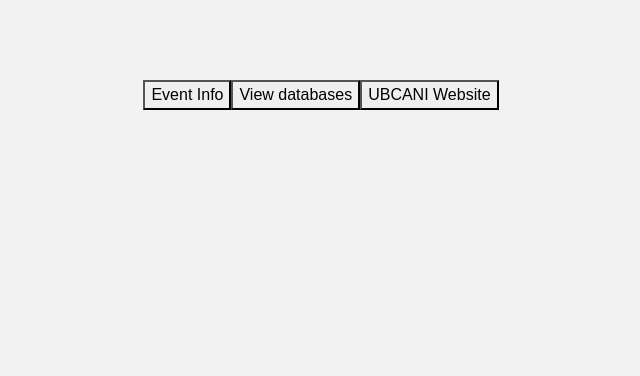
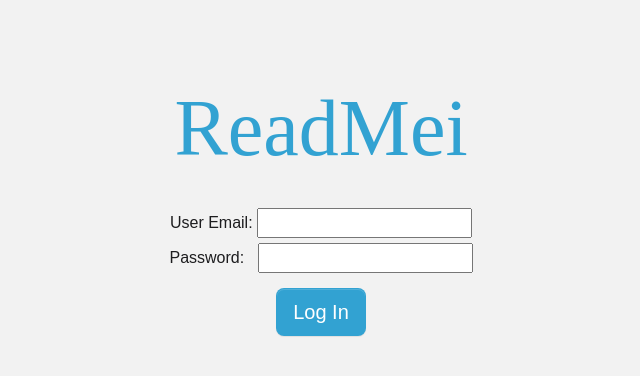
Before and after one commit to UBCAni/readMei, a React (Vite) app in the folder frontend/: page / in a window 1280 px wide. Shown: the top 376 px of the page, without its empty margins (319-959 px from the left). Built offline with nearby package versions, Linux system fonts and the light colour scheme; a web font is replaced by a local one.

Commit message:
implement login page and stub functions for auth

```diff
--- a/frontend/src/App.tsx
+++ b/frontend/src/App.tsx
@@ -1,5 +1,6 @@
 import React from 'react';
 import { useNavigate } from "react-router-dom";
+import {RegistrationLogin} from "./registration-login";
 
 function App() {
   const navigate = useNavigate()
@@ -7,15 +8,17 @@
     navigate(route)
   }
   return (
-    <div className="Input text-center">
-      <button onClick={() => {
-        window.location.href = "https://www.ubcani.com/events/info/";
-      }}>Event Info</button>
-      <button onClick={() => {onclick("/registration-login")}}>View databases</button>
-      <button onClick={() => {
-        window.location.href = "https://ubcani.com/";
-      }}>UBCANI Website</button>
-    </div>
+    RegistrationLogin()
+    // navigate("/registration-login")
+    // <div className="Input text-center">
+    //   <button onClick={() => {
+    //     window.location.href = "https://www.ubcani.com/events/info/";
+    //   }}>Event Info</button>
+    //   <button onClick={() => {onclick("/registration-login")}}>View databases</button>
+    //   <button onClick={() => {
+    //     window.location.href = "https://ubcani.com/";
+    //   }}>UBCANI Website</button>
+    // </div>
   );
 }
 
--- a/frontend/src/get-member/components/index/api.ts
+++ b/frontend/src/get-member/components/index/api.ts
@@ -65,3 +65,10 @@
         }
     })
 }
+
+export const verifyCredentials = (email: string, pw: string): Promise<boolean> => {
+    return new Promise<boolean>((resolve, reject) => {
+        resolve(false);
+        // stub, add logic here
+    })
+}
--- /dev/null
+++ b/frontend/src/get-member/components/index/login.ts
@@ -0,0 +1,34 @@
+import { verifyCredentials } from "./api";
+import { useNavigate } from "react-router-dom";
+
+export interface LoginState {
+    authenticated: boolean;
+    message: string;
+}
+
+export async function authenticateUser(email: string, pw: string): Promise<LoginState> {
+    // add constraint validation before making request as needed
+    //
+    //
+    //
+    try {
+        let result: boolean = await verifyCredentials(email, pw);
+
+        if (result) {
+            return {
+                authenticated : true,
+                message : "Login Successful"
+            };
+        } else {
+            return {
+                authenticated : false,
+                message : "Login Failed. User not authorized."
+            };
+        }
+    } catch (error) {
+        return {
+            authenticated : false,
+            message : "Login Failed. This error was encountered: " + error
+        };
+    }
+}
--- /dev/null
+++ b/frontend/src/home-page.tsx
@@ -0,0 +1,9 @@
+export function HomePage() {
+    return (<>
+
+
+
+    </>);
+}
+
+export default HomePage;
--- a/frontend/src/main.tsx
+++ b/frontend/src/main.tsx
@@ -6,6 +6,7 @@
 import ErrorPage from "./error-page.tsx";
 import QueryMembers from "./query-member.tsx";
 import RegistrationLogin from "./registration-login.tsx";
+import HomePage from "./home-page.tsx";
 
 const router = createBrowserRouter([
   {
@@ -22,6 +23,11 @@
     path: "/registration-login",
     element: <RegistrationLogin />,
     errorElement: <ErrorPage />
+  },
+  {
+    path: "/home-page",
+    element: <HomePage />,
+    errorElement: <ErrorPage />
   }
 ]);
 
--- a/frontend/src/registration-login.tsx
+++ b/frontend/src/registration-login.tsx
@@ -1,10 +1,80 @@
-function RegistrationLogin() {
+import { useState, useEffect  } from 'react';
+import { LoginState, authenticateUser } from './get-member/components/index/login';
+import { useNavigate } from "react-router-dom";
+
+export function RegistrationLogin() {
+  const navigate = useNavigate();
+  const [emailValue, setEmailValue] = useState<string>('');
+  const [pwValue, setPwValue] = useState<string>('');
+  const [showAlert, setShowAlert] = useState<boolean>(false);
+  const [alertMessage, setAlertMessage] = useState<string>('');
+
+  useEffect(() => {
+    const timer = setTimeout(() => {
+      setShowAlert(false);
+    }, 3000);
+    return () => clearTimeout(timer);
+  }, [setShowAlert]);
+
+  const handleEmailChange = (event: React.ChangeEvent<HTMLInputElement>) => {
+    setEmailValue(event.target.value);
+  };
+
+  const handlePwChange = (event: React.ChangeEvent<HTMLInputElement>) => {
+    setPwValue(event.target.value);
+  };
+
+  const changeAlert = (state: LoginState) => {
+    setAlertMessage(state.message);
+    setShowAlert(true);
+  }
+
+  const handleSubmit = (event: React.FormEvent) => {
+    event.preventDefault();
+    // console.log("working");
+    let authenticator: Promise<LoginState> = authenticateUser(emailValue, pwValue);
+    authenticator.then((result) => {
+      if (result.authenticated) {
+        navigate("/home-page");
+      } else {
+        // show pop-up describing reason why login has failed using LoginState.message
+        changeAlert(result);
+      }
+    });
+
+  };
   return (
-    <div className="Input text-center">
+    <>
+      <div className="Input text-center">
       <h1 className="display-1">
-        <span className="text-blue">Log in using email</span>
+        <span className="text-blue">ReadMei</span>
       </h1>
-    </div>
+      <form onSubmit={handleSubmit}>
+        <br></br>
+        <label >User Email:&nbsp;</label>
+        <input
+          type="text"
+          value={emailValue}
+          onChange={handleEmailChange}>
+        </input>
+        <br></br>
+        <div style={{ height: '5px' }}></div>
+        <label >Password:&nbsp;&nbsp;&nbsp;</label>
+          <input
+          type="password"
+          value={pwValue}
+          onChange={handlePwChange}>
+        </input>
+        <div style={{ height: '15px' }}></div>
+        <button type="submit" className="btn btn-lg text-white background-blue">Log In</button>
+      </form>
+      {showAlert &&
+            <div role="alert">
+            {alertMessage}
+            </div>
+      }
+      </div>
+    </>
   );
 }
 
--- a/frontend/src/scss/style.scss
+++ b/frontend/src/scss/style.scss
@@ -71,3 +71,33 @@
 .background-blue {
   background: #32A2D2;
 }
+
+.alert {
+  display: none;
+  position: fixed;
+  top: 20px;
+  left: 50%;
+  transform: translateX(-50%);
+  padding: 10px 20px;
+  background-color: #f44336; /* Red color */
+  color: white;
+  border-radius: 5px;
+}
+
+.show {
+  animation: fadeAlertIn 0.5s forwards;
+}
+
+.hide {
+  animation: fadeAlertOut 0.5s forwards;
+}
+
+@keyframes fadeAlertIn {
+  from { opacity: 0; }
+  to { opacity: 1; }
+}
+
+@keyframes fadeAlertOut {
+  from { opacity: 1; }
+  to { opacity: 0; }
+}
```
Also changed, not shown: frontend/src/get-member/components/index/alert.tsx (added, +27 -0 lines).
